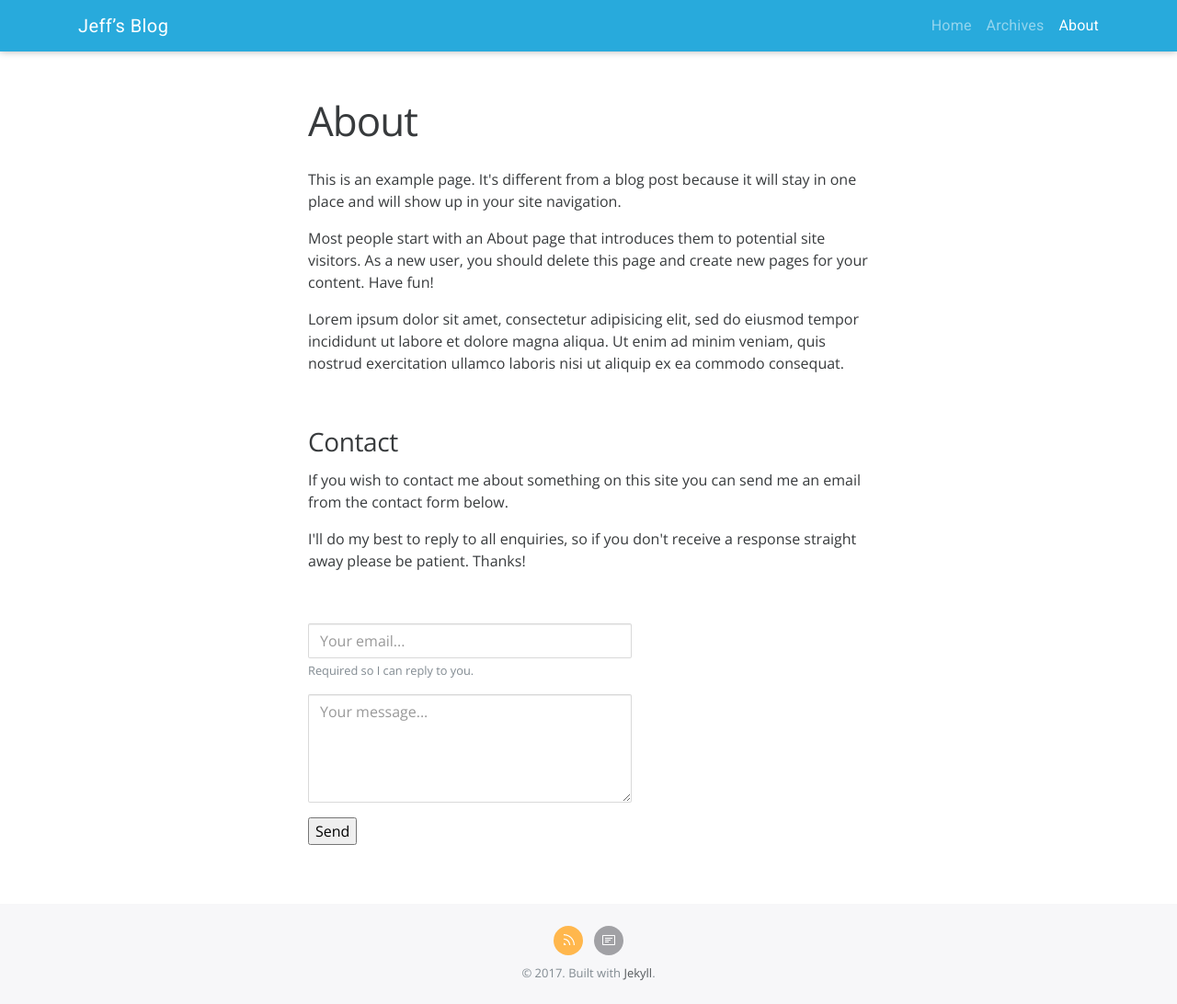
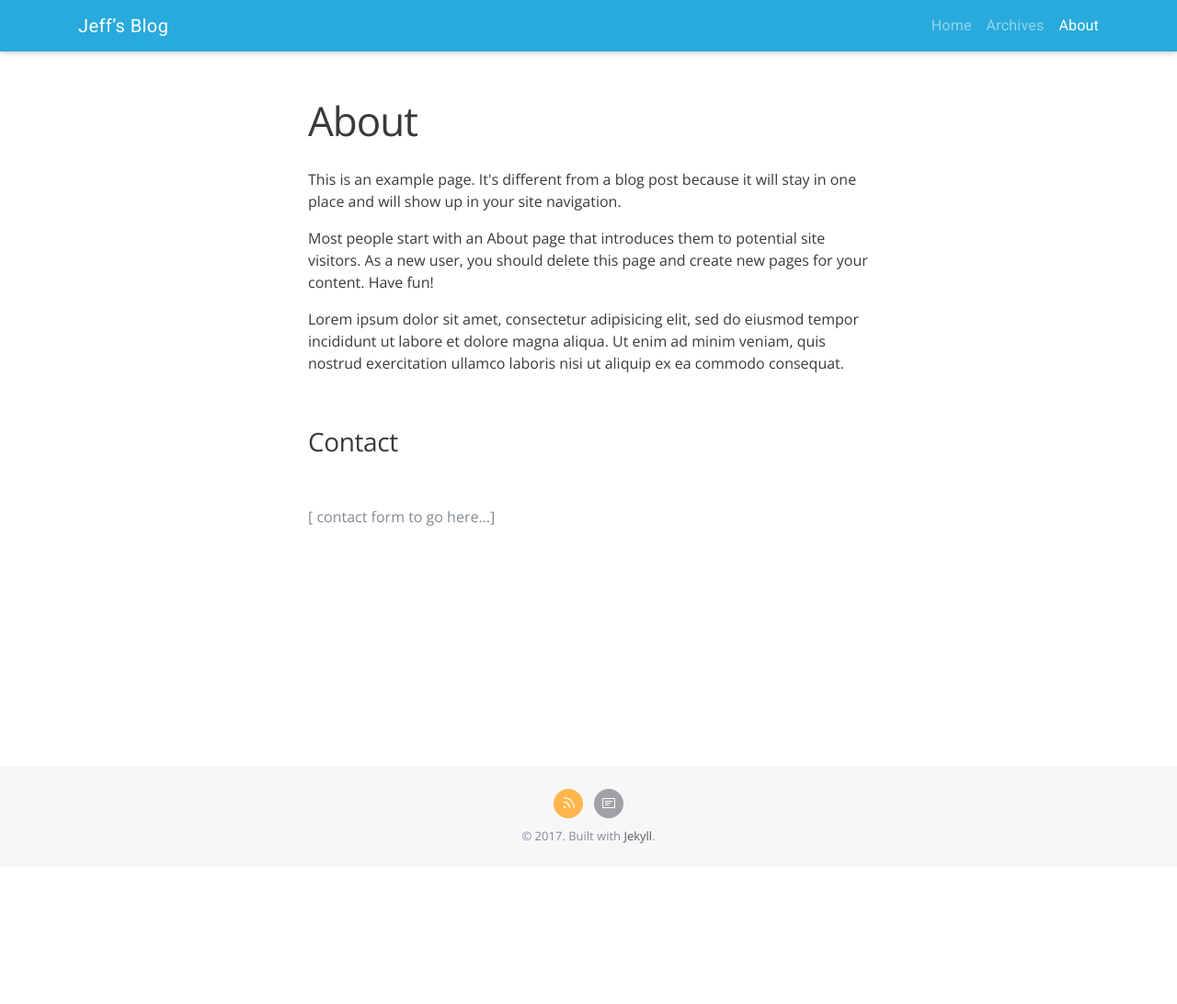
Before and after one commit to jefx07/jefx07.github.io, a Jekyll site: the page built from about.html, in a window 1280 px wide. Shown: the whole page at 92% size. Built offline with Jekyll 4.4.1, drawn with Linux system fonts in a browser that asks for light colours; nearby versions of some CDN libraries; after the commit the page ends 943 px from its top, so only the background shows below that.

Commit message:
testing contact form

```diff
--- a/about.html
+++ b/about.html
@@ -20,13 +20,11 @@ content. Have fun!</p>
 <p>&nbsp;</p>
 
 <h3 id="contact">Contact</h3>
+<p>&nbsp;</p>
+<p class="text-muted">[ contact form to go here...]</p>
+<div style="width:auto; height:180px"></div>
 
 {% comment %}
-<p>&nbsp;</p>
-<p class="entry-footer">[ contact form to go here...]</p>
-<div style="width:auto; height:180px"></div>
-{% endcomment %}
-
 <p>If you wish to contact me about something on this site you can send me an
 email from the contact form below.</p>
 
@@ -48,3 +46,4 @@ straight away please be patient. Thanks!</p>
   <input type="hidden" name="_next" value="{{ '/thanks/' | absolute_url }}">
   <button class="button" type="submit">Send</button>
 </form>
+{% endcomment %}
```
